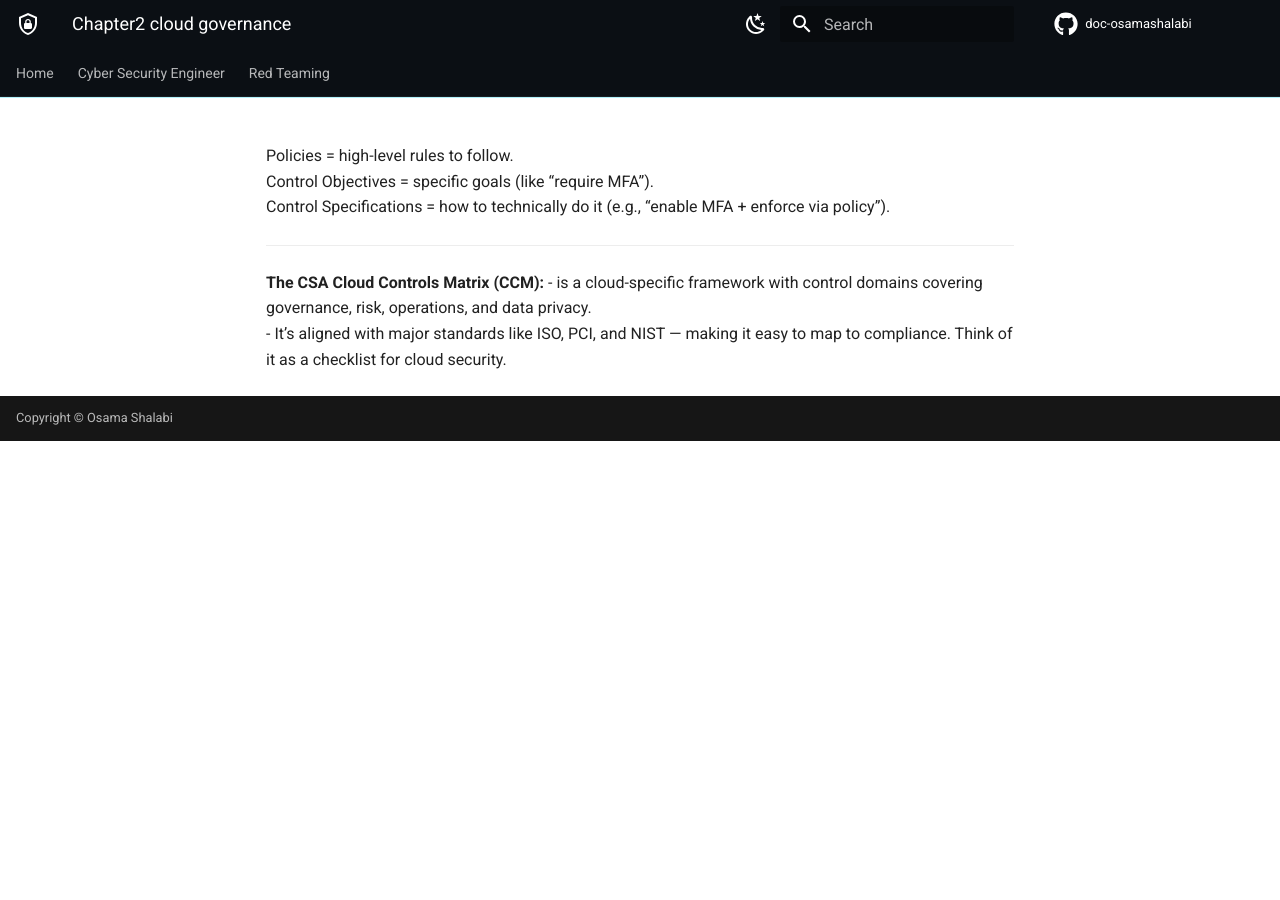
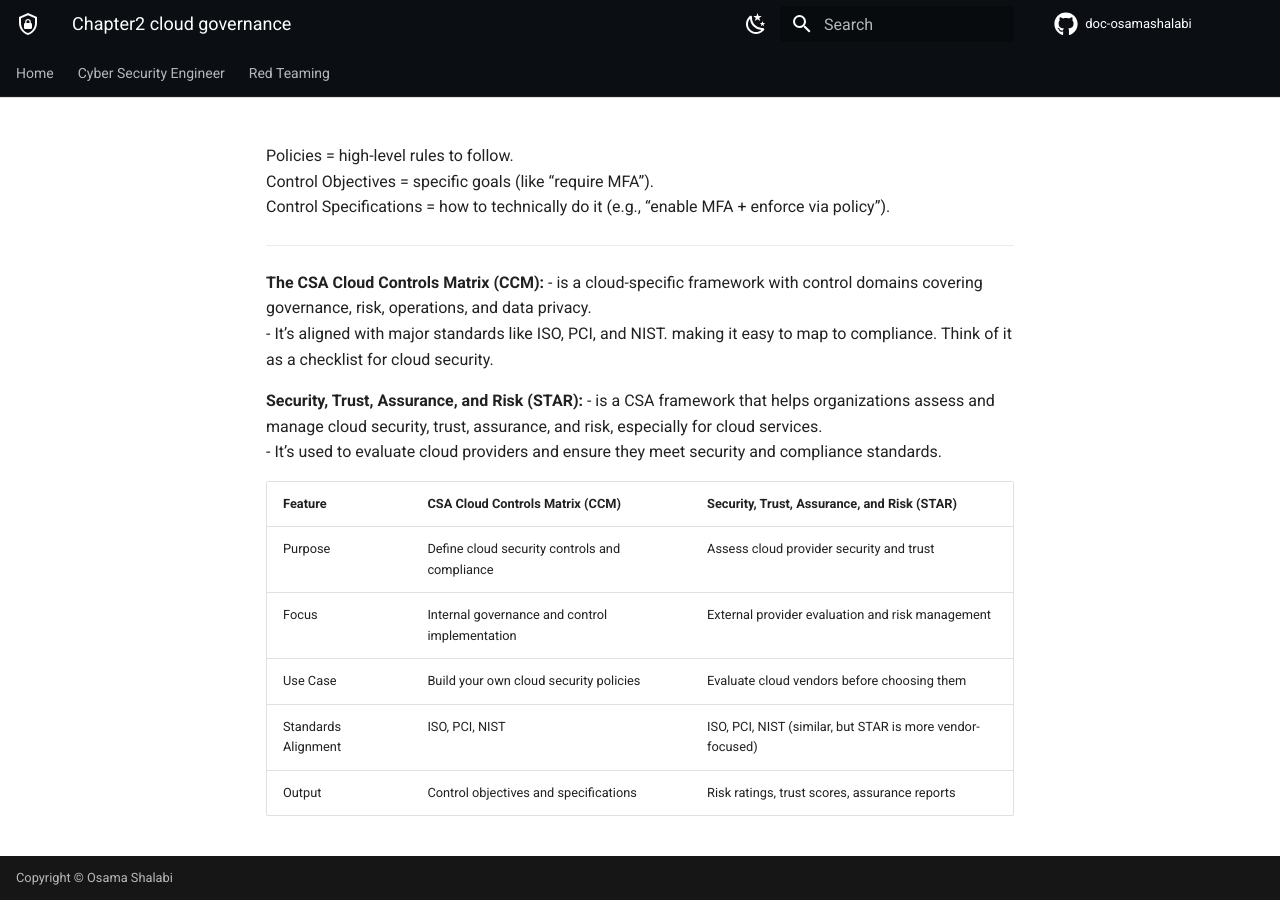
Before and after one commit to osamashalabi432-png/doc-osamashalabi, an MkDocs documentation site: the page built from docs/cyber-security-engineer/cloud/CCSK/chapter2 - cloud governance.md, in a window 1280 px wide and 900 px high, scrolled down 1153 px. Built offline with MkDocs 1.6.1 and Material for MkDocs 9.7.7, drawn with Linux system fonts in a browser that asks for light colours; comment, search, counter and statistics services are not loaded; before the commit the page ends 1594 px from its top, so only the background shows below that.

Commit message:
vault backup: 2026-09-18 10:13:38

```diff
--- a/docs/cyber-security-engineer/cloud/CCSK/chapter2 - cloud governance.md
+++ b/docs/cyber-security-engineer/cloud/CCSK/chapter2 - cloud governance.md
@@ -19,4 +19,17 @@ Control Specifications = how to technically do it (e.g., “enable MFA + enforce
 
 **The CSA Cloud Controls Matrix (CCM):**
 - is a cloud-specific framework with control domains covering governance, risk, operations, and data privacy.
-- It’s aligned with major standards like ISO, PCI, and NIST — making it easy to map to compliance.  Think of it as a checklist for cloud security.
+- It’s aligned with major standards like ISO, PCI, and NIST. making it easy to map to compliance.  Think of it as a checklist for cloud security.
+
+
+**Security, Trust, Assurance, and Risk (STAR):**
+- is a CSA framework that helps organizations assess and manage cloud security, trust, assurance, and risk, especially for cloud services.
+- It’s used to evaluate cloud providers and ensure they meet security and compliance standards.
+
+| Feature               | CSA Cloud Controls Matrix (CCM)                     | Security, Trust, Assurance, and Risk (STAR)        |
+|-----------------------|----------------------------------------------------|---------------------------------------------------|
+| Purpose               | Define cloud security controls and compliance      | Assess cloud provider security and trust          |
+| Focus                 | Internal governance and control implementation     | External provider evaluation and risk management  |
+| Use Case              | Build your own cloud security policies             | Evaluate cloud vendors before choosing them       |
+| Standards Alignment   | ISO, PCI, NIST                                     | ISO, PCI, NIST (similar, but STAR is more vendor-focused) |
+| Output                | Control objectives and specifications              | Risk ratings, trust scores, assurance reports     |
```
Also changed, not shown: docs/cyber-security-engineer/cloud/CCSK/chapter3 - Risk, Audit and Compliance.md (added).
